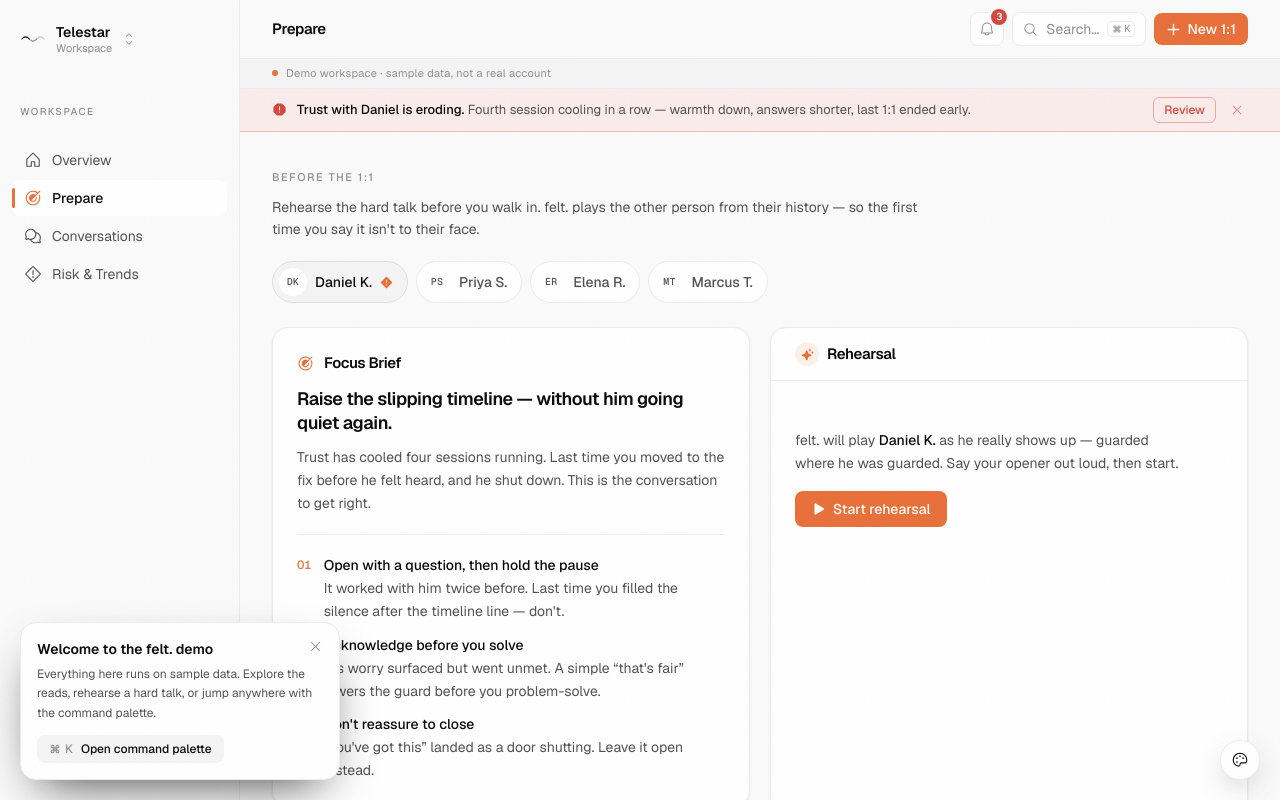
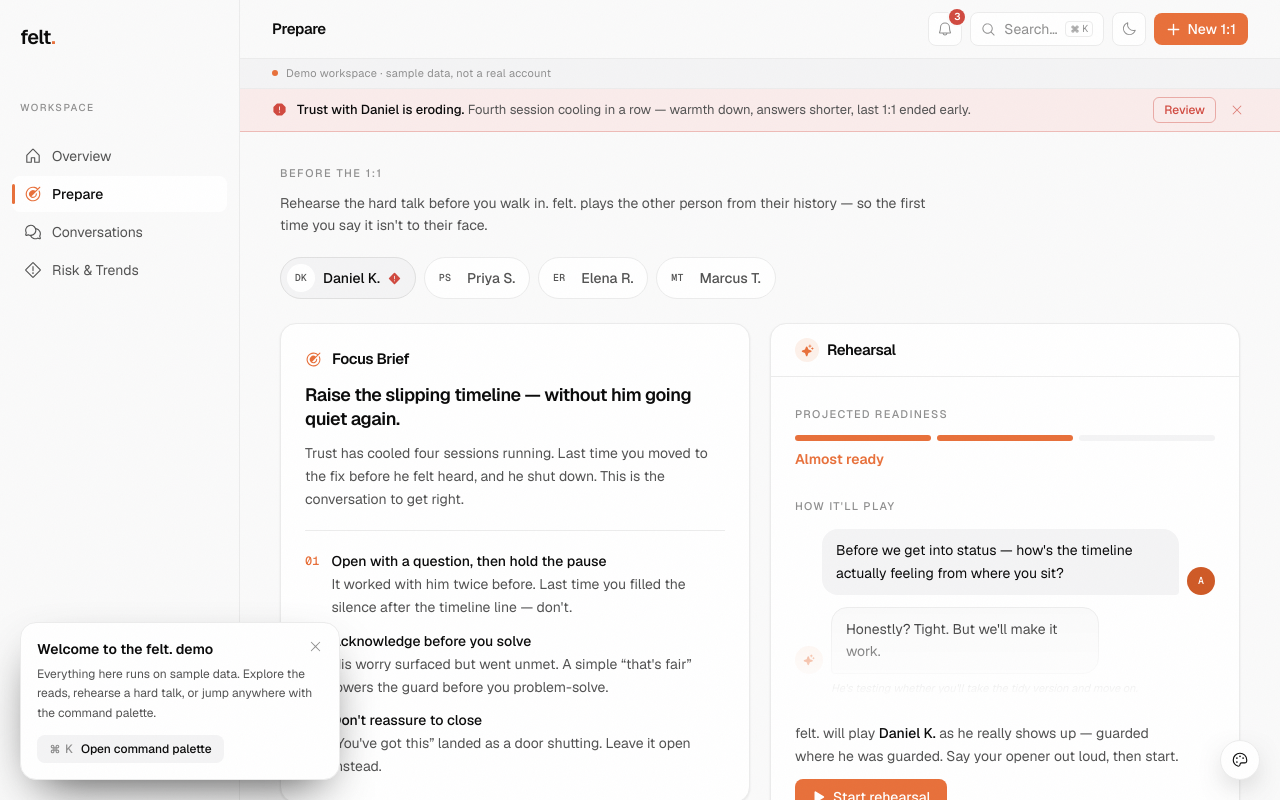
Before and after one commit to andrewng1-king/felt, a Next.js app in the folder felt-web/: page /app in a window 1280 px wide. Both pictures are taken after a click on the button "Prepare". Shown: the top 800 px of the page. Built offline with nearby package versions, Linux system fonts and the light colour scheme.

Commit message:
ui/ux revamp

```diff
--- a/felt-web/components/platform/PrepareView.tsx
+++ b/felt-web/components/platform/PrepareView.tsx
@@ -12,6 +12,7 @@ import {
   WarningDiamond,
 } from "@phosphor-icons/react/dist/ssr";
 import { Avatar } from "@/components/platform/bits";
+import { ReadinessMeter } from "@/components/platform/charts";
 import {
   andrew,
   activity,
@@ -19,6 +20,7 @@ import {
   prepScenarios,
   type ReportId,
   type RosterEntry,
+  type PrepLine,
 } from "@/content/platform";
 
 /**
@@ -29,7 +31,6 @@ import {
 export function PrepareView({ initialPerson }: { initialPerson?: ReportId }) {
   const reduce = useReducedMotion();
 
-  // Only people with real history + an authored scenario. Urgent (Daniel) first.
   const people = activity.roster
     .filter((r): r is RosterEntry & { reportId: ReportId } => Boolean(r.reportId && prepScenarios[r.reportId]))
     .sort((a, b) => Number(!!prepScenarios[b.reportId]?.urgent) - Number(!!prepScenarios[a.reportId]?.urgent));
@@ -41,16 +42,43 @@ export function PrepareView({ initialPerson }: { initialPerson?: ReportId }) {
 
   const scenario = prepScenarios[personId]!;
   const report = reports[personId];
+  const readyDelay = reduce ? 0 : scenario.script.length * 0.55 + 0.35;
 
   function selectPerson(id: ReportId) {
     setPersonId(id);
     setStarted(false);
   }
 
-  const readyDelay = reduce ? 0 : scenario.script.length * 0.55 + 0.35;
+  // One chat bubble (avatar + message + optional note), reused live and in the preview.
+  const bubble = (line: PrepLine) => (
+    <>
+      <div className={`flex items-end gap-2 ${line.role === "you" ? "flex-row-reverse" : ""}`}>
+        {line.role === "you" ? (
+          <Avatar initials={andrew.initials} size="sm" accent />
+        ) : (
+          <span className="flex h-7 w-7 shrink-0 items-center justify-center rounded-full bg-accent-soft">
+            <Sparkle size={12} weight="fill" className="text-accent" />
+          </span>
+        )}
+        <div
+          className={[
+            "max-w-[85%] rounded-2xl px-3.5 py-2.5 text-sm leading-relaxed",
+            line.role === "you"
+              ? "rounded-br-sm bg-surface-2 text-foreground"
+              : "rounded-bl-sm border border-line bg-background text-foreground",
+          ].join(" ")}
+        >
+          {line.text}
+        </div>
+      </div>
+      {line.note && (
+        <p className="mt-1.5 max-w-[85%] pl-9 text-[11px] italic leading-relaxed text-muted">{line.note}</p>
+      )}
+    </>
+  );
 
   return (
-    <div className="mx-auto max-w-6xl px-5 py-7 sm:px-8 sm:py-8">
+    <div className="w-full px-5 py-7 sm:px-8 lg:px-10">
       <div className="max-w-2xl">
         <span className="text-[11px] font-medium uppercase tracking-[0.14em] text-muted">Before the 1:1</span>
         <p className="mt-2 text-sm leading-relaxed text-ink-soft">
@@ -80,7 +108,7 @@ export function PrepareView({ initialPerson }: { initialPerson?: ReportId }) {
               <Avatar initials={p.initials} size="sm" />
               <span className="font-medium">{p.name}</span>
               {urgent && (
-                <WarningDiamond size={13} weight="fill" className="text-accent" aria-label="Needs attention" />
+                <WarningDiamond size={13} weight="fill" className="text-danger" aria-label="Needs attention" />
               )}
             </button>
           );
@@ -103,7 +131,7 @@ export function PrepareView({ initialPerson }: { initialPerson?: ReportId }) {
             <div className="mt-5 space-y-3 border-t border-line pt-5">
               {scenario.focus.map((f, i) => (
                 <div key={f.label} className="flex gap-3">
-                  <span className="mt-0.5 text-xs font-medium tabular-nums text-accent">
+                  <span className="mt-0.5 font-mono text-xs font-medium tabular-nums text-accent">
                     {String(i + 1).padStart(2, "0")}
                   </span>
                   <div className="min-w-0">
@@ -151,7 +179,38 @@ export function PrepareView({ initialPerson }: { initialPerson?: ReportId }) {
 
           <div className="p-5 sm:p-6">
             {!started ? (
-              <div className="flex flex-col items-start gap-4 py-6">
+              <div className="flex flex-col gap-6">
+                {/* Projected readiness — a qualitative meter, never a number */}
+                <div>
+                  <span className="text-[11px] font-medium uppercase tracking-[0.12em] text-muted">
+                    Projected readiness
+                  </span>
+                  <div className="mt-2.5">
+                    <ReadinessMeter level={scenario.readiness.level} />
+                  </div>
+                </div>
+
+                {/* Faded preview of the role-play so the pane is never empty */}
+                <div>
+                  <span className="text-[11px] font-medium uppercase tracking-[0.12em] text-muted">
+                    How it&apos;ll play
+                  </span>
+                  <div
+                    className="mt-3 space-y-3"
+                    style={{ maskImage: "linear-gradient(to bottom, black 45%, transparent)", WebkitMaskImage: "linear-gradient(to bottom, black 45%, transparent)" }}
+                  >
+                    {scenario.script.slice(0, 2).map((line, i) => (
+                      <div
+                        key={i}
+                        className={line.role === "you" ? "flex flex-col items-end" : "flex flex-col items-start"}
+                      >
+                        {bubble(line)}
+                      </div>
+                    ))}
+                  </div>
+                </div>
+
+                <div className="flex flex-col items-start gap-3">
                   <p className="max-w-sm text-sm leading-relaxed text-ink-soft">
                     felt. will play <span className="font-medium text-foreground">{report.name}</span> as{" "}
                     {report.pronoun === "she" ? "she" : "he"} really shows up — guarded where{" "}
@@ -165,6 +224,7 @@ export function PrepareView({ initialPerson }: { initialPerson?: ReportId }) {
                     <Play size={14} weight="fill" /> Start rehearsal
                   </button>
                 </div>
+              </div>
             ) : (
               <div className="space-y-4">
                 {scenario.script.map((line, i) => (
@@ -175,30 +235,7 @@ export function PrepareView({ initialPerson }: { initialPerson?: ReportId }) {
                     transition={{ duration: 0.4, delay: reduce ? 0 : i * 0.55, ease: [0.16, 1, 0.3, 1] }}
                     className={line.role === "you" ? "flex flex-col items-end" : "flex flex-col items-start"}
                   >
-                    <div className={`flex items-end gap-2 ${line.role === "you" ? "flex-row-reverse" : ""}`}>
-                      {line.role === "you" ? (
-                        <Avatar initials={andrew.initials} size="sm" accent />
-                      ) : (
-                        <span className="flex h-7 w-7 shrink-0 items-center justify-center rounded-full bg-accent-soft">
-                          <Sparkle size={12} weight="fill" className="text-accent" />
-                        </span>
-                      )}
-                      <div
-                        className={[
-                          "max-w-[85%] rounded-2xl px-3.5 py-2.5 text-sm leading-relaxed",
-                          line.role === "you"
-                            ? "rounded-br-sm bg-surface-2 text-foreground"
-                            : "rounded-bl-sm border border-line bg-background text-foreground",
-                        ].join(" ")}
-                      >
-                        {line.text}
-                      </div>
-                    </div>
-                    {line.note && (
-                      <p className="mt-1.5 max-w-[85%] pl-9 text-[11px] italic leading-relaxed text-muted">
-                        {line.note}
-                      </p>
-                    )}
+                    {bubble(line)}
                   </motion.div>
                 ))}
 
@@ -207,24 +244,11 @@ export function PrepareView({ initialPerson }: { initialPerson?: ReportId }) {
                   initial={reduce ? false : { opacity: 0, y: 10 }}
                   animate={{ opacity: 1, y: 0 }}
                   transition={{ duration: 0.5, delay: readyDelay, ease: [0.16, 1, 0.3, 1] }}
-                  className="mt-2 rounded-xl border border-accent/40 bg-accent-soft/60 p-4"
+                  className="mt-2 rounded-xl border border-line bg-bg-alt p-4"
                 >
-                  <div className="flex items-center gap-2">
-                    <span className="text-[11px] font-medium uppercase tracking-[0.12em] text-accent">
-                      Readiness
-                    </span>
-                    <span className="text-sm font-semibold text-foreground">· {scenario.readiness.level}</span>
-                  </div>
-                  <div className="mt-2.5 flex flex-wrap gap-1.5">
-                    {scenario.focus.map((f) => (
-                      <span
-                        key={f.label}
-                        className="inline-flex items-center gap-1 rounded-full bg-background/60 px-2.5 py-1 text-[11px] text-ink-soft"
-                      >
-                        <Check size={11} weight="bold" className="text-accent-strong" />
-                        {f.label}
-                      </span>
-                    ))}
+                  <span className="text-[11px] font-medium uppercase tracking-[0.12em] text-muted">Readiness</span>
+                  <div className="mt-2.5">
+                    <ReadinessMeter level={scenario.readiness.level} />
                   </div>
                   <p className="mt-3 text-sm leading-relaxed text-foreground">{scenario.readiness.note}</p>
                 </motion.div>
--- a/felt-web/components/platform/Shell.tsx
+++ b/felt-web/components/platform/Shell.tsx
@@ -11,12 +11,13 @@ import {
   Target,
   Gear,
   ArrowSquareOut,
-  CaretUpDown,
   MagnifyingGlass,
   Bell,
   Plus,
   CaretLeft,
   Command,
+  Moon,
+  Sun,
   X,
 } from "@phosphor-icons/react/dist/ssr";
 import { Avatar } from "@/components/platform/bits";
@@ -112,14 +113,6 @@ export function Shell() {
   const pageTitle =
     view === "report" && convo ? `1:1 with ${reports[convo.reportId].name}` : titles[activeNav];
 
-  const wordmark = (
-    <svg width="26" height="14" viewBox="0 0 42 22" fill="none" aria-hidden className="text-foreground">
-      <path d="M3 11 Q 9 4, 15 11" stroke="currentColor" strokeWidth="1.8" strokeLinecap="round" />
-      <path d="M15 11 Q 21 18, 27 11" stroke="currentColor" strokeWidth="1.8" strokeLinecap="round" opacity="0.5" />
-      <path d="M27 11 Q 33 4, 39 11" stroke="currentColor" strokeWidth="1.8" strokeLinecap="round" opacity="0.2" />
-    </svg>
-  );
-
   const navList = (
     <nav className="flex items-center gap-1 md:flex-col md:items-stretch md:gap-0.5">
       {nav.map(({ id, label, Icon }) => {
@@ -156,17 +149,16 @@ export function Shell() {
     >
       {/* Sidebar (desktop) / top strip (mobile) */}
       <aside className="sticky top-0 z-40 flex shrink-0 items-center justify-between gap-3 border-b border-line bg-background px-4 py-2.5 md:h-screen md:w-60 md:flex-col md:items-stretch md:justify-start md:border-b-0 md:border-r md:px-3 md:py-4">
-        {/* Workspace switcher */}
+        {/* Brand wordmark */}
         <button
           type="button"
-          className="flex items-center gap-2.5 rounded-lg px-2 py-1.5 text-left outline-none transition hover:bg-surface/60 focus-visible:ring-2 focus-visible:ring-accent/50 md:mb-6"
+          onClick={() => setView("home")}
+          aria-label="felt. — Overview"
+          className="flex items-center rounded-lg px-2 py-1.5 text-left outline-none transition hover:opacity-80 focus-visible:ring-2 focus-visible:ring-accent/50 md:mb-6"
         >
-          {wordmark}
-          <span className="hidden min-w-0 leading-tight md:block">
-            <span className="block truncate text-sm font-semibold text-foreground">{andrew.org}</span>
-            <span className="block truncate text-[11px] text-muted">Workspace</span>
+          <span className="text-[20px] font-semibold tracking-[-0.03em] text-foreground">
+            felt<span className="text-accent">.</span>
           </span>
-          <CaretUpDown size={14} className="hidden shrink-0 text-muted md:block" />
         </button>
 
         <div className="hidden px-2 pb-2 md:block">
@@ -262,6 +254,14 @@ export function Shell() {
               <kbd className="hidden items-center gap-0.5 rounded border border-line px-1 py-0.5 text-[10px] leading-none text-muted sm:inline-flex">
                 <Command size={10} weight="bold" /> K
               </kbd>
+            </button>
+            <button
+              type="button"
+              onClick={() => setTheme(theme === "light" ? "ember" : "light")}
+              aria-label={theme === "light" ? "Switch to dark" : "Switch to light"}
+              className="inline-flex items-center rounded-lg border border-line bg-surface p-2 text-muted outline-none transition hover:text-foreground focus-visible:ring-2 focus-visible:ring-accent/50"
+            >
+              {theme === "light" ? <Moon size={16} /> : <Sun size={16} weight="fill" />}
             </button>
             <button
               type="button"
--- a/felt-web/components/platform/charts.tsx
+++ b/felt-web/components/platform/charts.tsx
@@ -1,14 +1,22 @@
 "use client";
 
 import { motion, useReducedMotion } from "motion/react";
+import type { Severity } from "@/content/platform";
 
 type Point = { label: string; value: number; sessions: number };
+
+const SEV_COLOR: Record<Severity, string> = {
+  critical: "var(--danger)",
+  warning: "var(--warn)",
+  watch: "var(--warn)",
+  positive: "var(--positive)",
+};
 
 /**
  * Team-health chart — clean spaced bars (Vercel-Analytics style). The current
  * week reads in the brand accent; past weeks are a calm neutral. Bars grow in
- * once on mount (no loop). Hovering a bar reveals a rich summary: week · value ·
- * delta vs the prior week · sessions. CSS-only hover, so it's reduced-motion safe.
+ * once on mount. Hovering a bar reveals a rich summary: week · value · delta vs
+ * the prior week · sessions. CSS-only hover, so it's reduced-motion safe.
  */
 export function TeamHealthBars({ data }: { data: Point[] }) {
   const reduce = useReducedMotion();
@@ -20,7 +28,6 @@ export function TeamHealthBars({ data }: { data: Point[] }) {
         const delta = Math.round((d.value - prev) * 100);
         return (
           <div key={d.label} className="group relative flex h-full min-w-0 flex-1 flex-col justify-end">
-            {/* Rich hover summary */}
             <div className="pointer-events-none absolute -top-2 left-1/2 z-10 -translate-x-1/2 -translate-y-full whitespace-nowrap rounded-lg bg-foreground px-3 py-2 opacity-0 shadow-lg transition-opacity duration-100 group-hover:opacity-100">
               <p className="text-[10px] font-semibold uppercase tracking-wide text-background/70">{d.label}</p>
               <p className="mt-1 flex items-baseline gap-1.5">
@@ -46,8 +53,7 @@ export function TeamHealthBars({ data }: { data: Point[] }) {
               }`}
               style={{ height: `${d.value * 100}%`, transformOrigin: "bottom" }}
               initial={reduce ? false : { scaleY: 0 }}
-              whileInView={{ scaleY: 1 }}
-              viewport={{ once: true }}
+              animate={{ scaleY: 1 }}
               transition={{ duration: reduce ? 0 : 0.5, delay: reduce ? 0 : i * 0.04, ease: [0.16, 1, 0.3, 1] }}
             />
           </div>
@@ -56,3 +62,160 @@ export function TeamHealthBars({ data }: { data: Point[] }) {
     </div>
   );
 }
+
+/**
+ * Flagged-status ring — a donut of how the tracked relationships break down by
+ * severity (critical / warning / watch / healthy). Center shows the total. Thin
+ * gaps separate segments; the arc sweeps in once on mount. Counts, not a grade.
+ */
+export function StatusRing({
+  counts,
+  size = 132,
+  thickness = 14,
+  centerLabel = "tracked",
+}: {
+  counts: Partial<Record<Severity, number>>;
+  size?: number;
+  thickness?: number;
+  centerLabel?: string;
+}) {
+  const order: Severity[] = ["critical", "warning", "watch", "positive"];
+  const data = order.filter((s) => counts[s]).map((s) => ({ s, v: counts[s]! }));
+  const total = data.reduce((a, d) => a + d.v, 0) || 1;
+  const r = (size - thickness) / 2;
+  const C = 2 * Math.PI * r;
+  const gap = 4; // px gap between segments along the circumference
+  let acc = 0;
+
+  return (
+    <div className="relative inline-flex shrink-0 items-center justify-center" style={{ width: size, height: size }}>
+      <motion.svg
+        width={size}
+        height={size}
+        viewBox={`0 0 ${size} ${size}`}
+        className="-rotate-90"
+        initial={{ opacity: 0, scale: 0.92 }}
+        animate={{ opacity: 1, scale: 1 }}
+        transition={{ duration: 0.4, ease: [0.16, 1, 0.3, 1] }}
+      >
+        <circle cx={size / 2} cy={size / 2} r={r} fill="none" stroke="var(--line)" strokeWidth={thickness} />
+        {data.map((d) => {
+          const frac = d.v / total;
+          const len = Math.max(0, frac * C - gap);
+          const dash = `${len} ${C - len}`;
+          const offset = -acc;
+          acc += frac * C;
+          return (
+            <circle
+              key={d.s}
+              cx={size / 2}
+              cy={size / 2}
+              r={r}
+              fill="none"
+              stroke={SEV_COLOR[d.s]}
+              strokeWidth={thickness}
+              strokeLinecap="round"
+              strokeDasharray={dash}
+              strokeDashoffset={offset}
+            />
+          );
+        })}
+      </motion.svg>
+      <div className="absolute inset-0 flex flex-col items-center justify-center">
+        <span className="font-mono text-[28px] font-semibold leading-none tabular-nums text-foreground">{total}</span>
+        <span className="mt-1 text-[11px] text-muted">{centerLabel}</span>
+      </div>
+    </div>
+  );
+}
+
+/**
+ * A real trend line — warmth across recent sessions. Soft area fill under a
+ * colored line (down=danger, up=positive, steady=muted), a faint baseline, and
+ * an emphasized endpoint. Draws itself in once on mount.
+ */
+export function TrendLine({
+  points,
+  direction,
+  className = "h-16 w-full",
+}: {
+  points: number[];
+  direction: "up" | "down" | "steady";
+  className?: string;
+}) {
+  const reduce = useReducedMotion();
+  const W = 220;
+  const H = 64;
+  const pad = 6;
+  const n = points.length;
+  const color = direction === "down" ? "var(--danger)" : direction === "up" ? "var(--positive)" : "var(--muted)";
+  const uid = `tl-${direction}-${points.join("-")}`.replace(/[^a-z0-9-]/gi, "");
+  const coords = points.map((v, i) => {
+    const x = pad + (i / Math.max(1, n - 1)) * (W - pad * 2);
+    const y = H - pad - v * (H - pad * 2);
+    return [x, y] as const;
+  });
+  const line = coords.map(([x, y], i) => `${i === 0 ? "M" : "L"} ${x.toFixed(1)} ${y.toFixed(1)}`).join(" ");
+  const area = `${line} L ${coords[n - 1][0].toFixed(1)} ${H} L ${coords[0][0].toFixed(1)} ${H} Z`;
+
+  return (
+    <svg viewBox={`0 0 ${W} ${H}`} preserveAspectRatio="none" className={className} style={{ color }} aria-hidden>
+      <defs>
+        <linearGradient id={uid} x1="0" y1="0" x2="0" y2="1">
+          <stop offset="0%" stopColor="currentColor" stopOpacity="0.16" />
+          <stop offset="100%" stopColor="currentColor" stopOpacity="0" />
+        </linearGradient>
+      </defs>
+      <line x1={pad} y1={H - pad} x2={W - pad} y2={H - pad} stroke="var(--line)" strokeWidth="1" />
+      <motion.path
+        d={area}
+        fill={`url(#${uid})`}
+        initial={{ opacity: reduce ? 1 : 0 }}
+        animate={{ opacity: 1 }}
+        transition={{ duration: reduce ? 0 : 0.6, delay: reduce ? 0 : 0.3 }}
+      />
+      <motion.path
+        d={line}
+        fill="none"
+        stroke="currentColor"
+        strokeWidth="2"
+        strokeLinecap="round"
+        strokeLinejoin="round"
+        vectorEffect="non-scaling-stroke"
+        initial={{ pathLength: reduce ? 1 : 0 }}
+        animate={{ pathLength: 1 }}
+        transition={{ duration: reduce ? 0 : 0.8, ease: [0.16, 1, 0.3, 1] }}
+      />
+    </svg>
+  );
+}
+
+/**
+ * Readiness meter — a qualitative 3-step indicator (Not ready → Almost → Ready).
+ * NEVER a 0–100 grade; it fills to the named state only. Ready reads green,
+ * anything earlier reads in the brand accent.
+ */
+const READINESS_STEPS = ["Not ready", "Almost ready", "Ready"];
+
+export function ReadinessMeter({ level }: { level: string }) {
+  const idx = Math.max(
+    0,
+    READINESS_STEPS.findIndex((s) => level.toLowerCase().includes(s.toLowerCase().split(" ")[0])),
+  );
+  const ready = idx >= READINESS_STEPS.length - 1;
+  return (
+    <div>
+      <div className="flex items-center gap-1.5">
+        {READINESS_STEPS.map((_, i) => (
+          <span
+            key={i}
+            className={`h-1.5 flex-1 rounded-full ${
+              i <= idx ? (ready ? "bg-positive" : "bg-accent") : "bg-surface-2"
+            }`}
+          />
+        ))}
+      </div>
+      <p className={`mt-2 text-sm font-semibold ${ready ? "text-positive" : "text-accent"}`}>{level}</p>
+    </div>
+  );
+}
--- a/felt-web/components/platform/severity.tsx
+++ b/felt-web/components/platform/severity.tsx
@@ -81,15 +81,24 @@ export function countBySeverity(list: Signal[]): Partial<Record<Severity, number
 
 /** Vercel-style status glyph — a filled dot inside a soft same-color halo.
     The calm replacement for the bare colored dot; pairs with a short label. */
-export function StatusIcon({ severity, className }: { severity: Severity; className?: string }) {
+export function StatusIcon({
+  severity,
+  size = 16,
+  className,
+}: {
+  severity: Severity;
+  size?: number;
+  className?: string;
+}) {
   const m = severityMeta[severity];
   return (
     <span
-      className={cn("relative inline-flex h-4 w-4 shrink-0 items-center justify-center", className)}
+      className={cn("relative inline-flex shrink-0 items-center justify-center", className)}
+      style={{ width: size, height: size }}
       aria-hidden
     >
       <span className={cn("absolute inset-0 rounded-full opacity-20", m.dot)} />
-      <span className={cn("h-2 w-2 rounded-full", m.dot)} />
+      <span className={cn("rounded-full", m.dot)} style={{ width: size * 0.5, height: size * 0.5 }} />
     </span>
   );
 }
@@ -133,7 +142,7 @@ export function SeveritySummary({
                 m.pill,
               )}
             >
-              <span className={cn("h-1.5 w-1.5 rounded-full", m.dot)} aria-hidden />
+              <StatusIcon severity={s} size={13} />
               {counts[s]} {m.label}
             </span>
           );
```
Also changed, not shown: felt-web/components/platform/RiskTrendsView.tsx (+61 -42 lines). Lines whose indentation alone changed are shown as unchanged.
